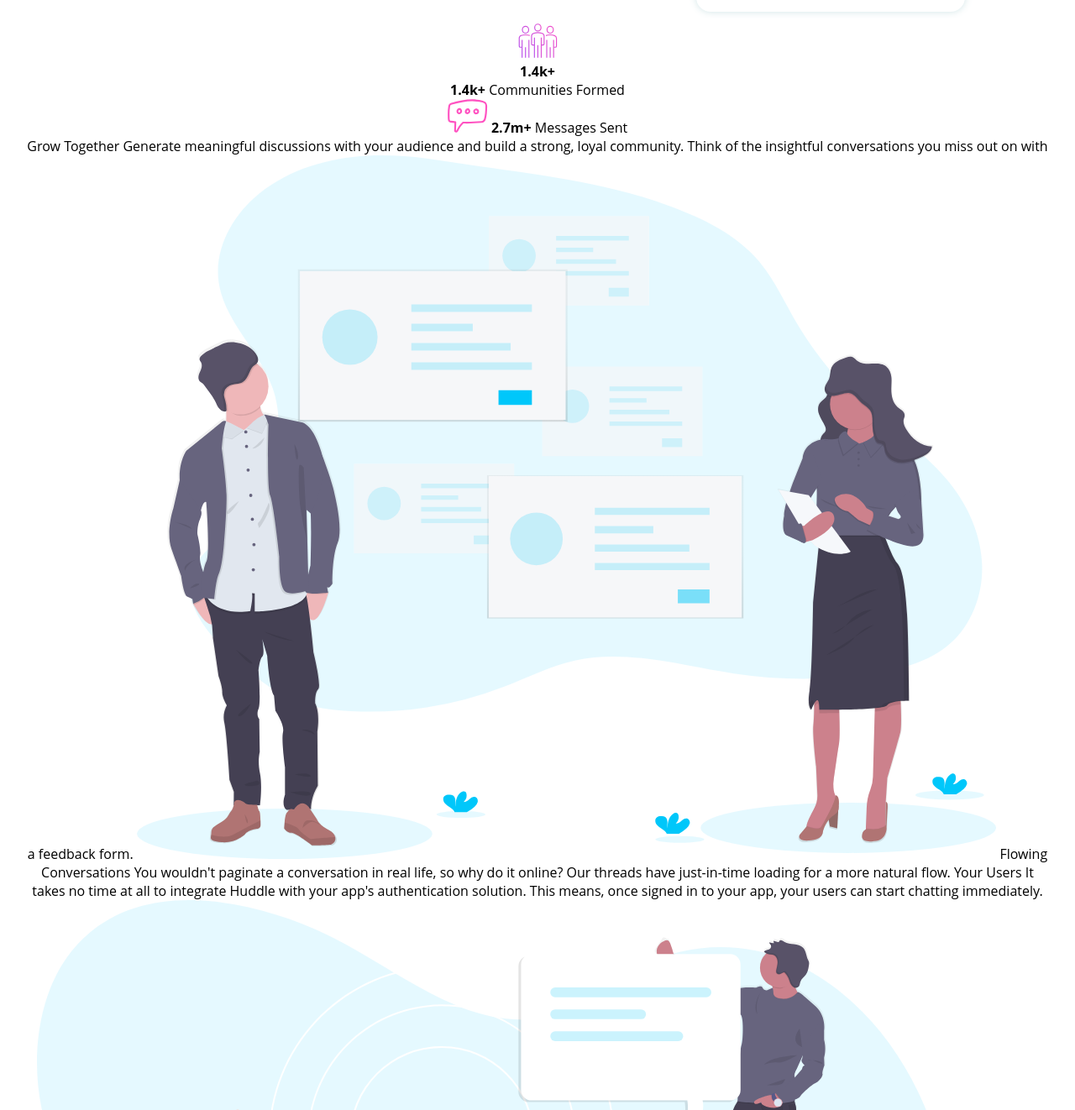
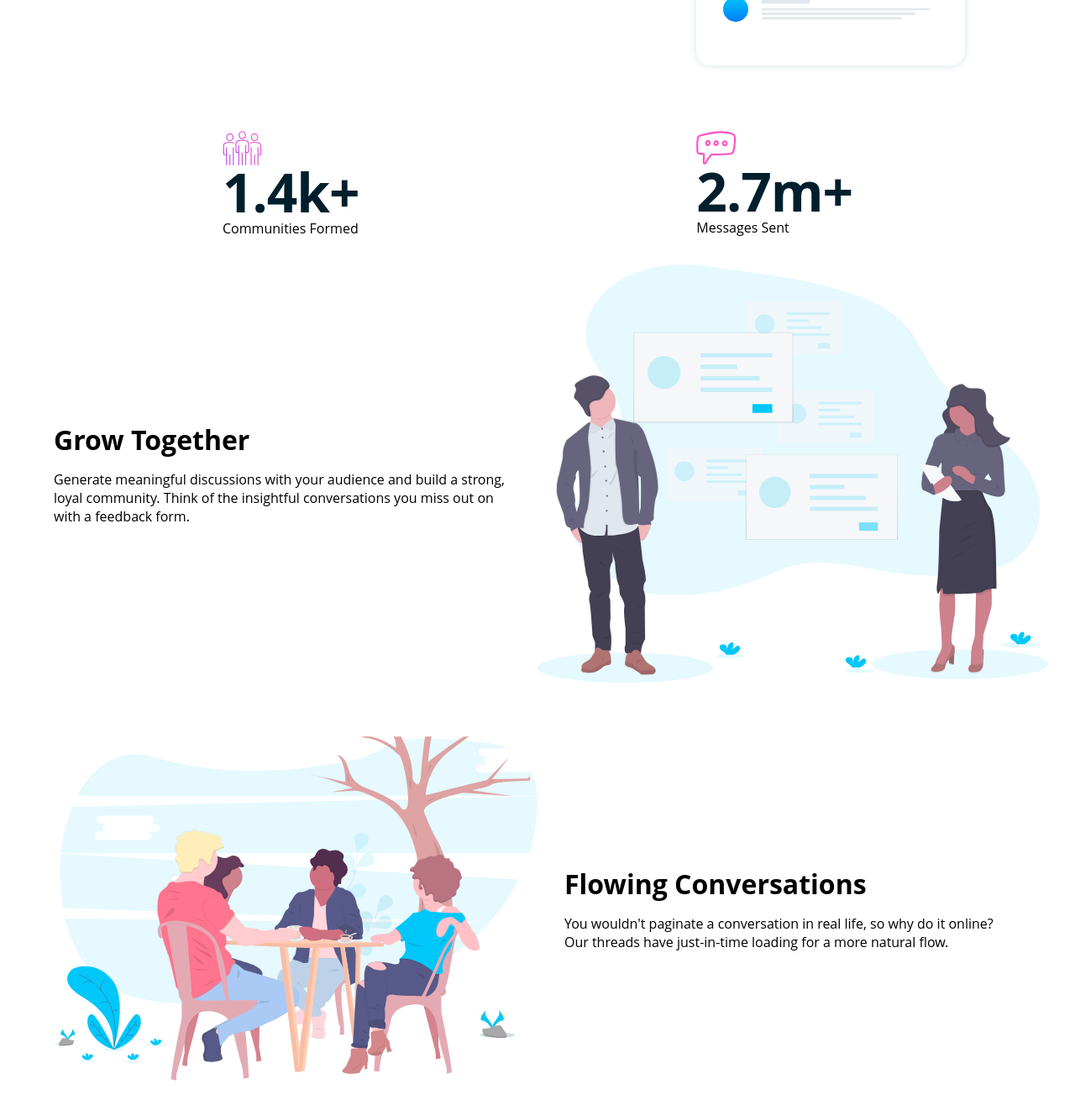
Before and after one commit to alxandercal/HTML07, a plain HTML site: page index.html in a window 1280 px wide. Shown: the part 920-2242 px from the top of the page at 84% size. Drawn offline with Linux system fonts and the light colour scheme.

Commit message:
[ADDED] se agregaron estilos de pagina

```diff
--- a/css/style.css
+++ b/css/style.css
@@ -8,16 +8,17 @@
 body{
     font-family: Open Sans;
     font-weight: 400;
-    display: flex;
-    flex-direction: column;
-    align-items: center;
+
 }
 
 header{
+    justify-content: space-between;
     font-family: Poppins;
     font-weight: 700;
     display: flex;
-
+    justify-content: space-between;
+    align-items: center;
+    padding: 40px 80px;
 }
 main{
     display: flex;
@@ -26,6 +27,7 @@ main{
     text-align: center;
     padding: 2em;
 }
+
 button{
     font-family: Poppins;
     font-weight: 700;
@@ -43,6 +45,104 @@ button.secondary{
     border: 1px solid;
 }
 
+.number{
+  font-size: 64px;       /* Tamaño grande para el número */
+  font-weight: 800;       /* Grosor extra negrita */
+  color: #001f2d;        /* Un tono azul oscuro casi negro */
+  line-height: 1;         /* Evita espacios extra arriba/abajo */
+  letter-spacing: -1px;  /* Junta un poco los números para ese look moderno */
+}
+
+.static-card{
+  display: flex;
+  justify-content: space-around;
+  padding: 2em;
+  margin-top: 2em;
+}
+.static-card > div{
+    display: flex;
+    flex-direction: column;
+    align-items: flex-start;
+    text-align: left;
+}
+.grow{
+  display: flex;
+  flex-direction: row;
+  align-items: center;
+  justify-content: space-between;
+
+}
+.grow div{
+    text-align: left;
+    width: 50%;
+    padding: 0 2em;
+}
+.grow > img{
+    width: 50%;
+}
+.grow >div >b{
+    display: block;
+    margin-bottom: 15px;
+    font-size: xx-large;
+}
+
+.flowing{
+  display: flex;
+  flex-direction: row;
+  flex-direction: row-reverse;
+  align-items: center;
+  margin-top: 2em;
+  justify-content: space-between;
+  padding: 2rem;
+}
+.flowing > div{
+  text-align: left;
+  width: 50%;
+  padding: 0 2em;
+}
+.flowing > div >b{
+  display: block;
+  margin-bottom: 15px;
+  font-size: xx-large;
+}
+.flowing > img{
+  width: 50%;
+}
+
+.your-users{
+  display: flex;
+  align-items: center;
+  justify-content: space-between;
+  margin: 10px;
+  padding: 2rem;
+}
+.your-users >img{
+  width: 50%;
+}
+.your-users > div{
+  text-align: left;
+  width: 50%;
+  padding: 0 2em;
+}
+.your-users > div >b{
+  display: block;
+  margin-bottom: 15px;
+  font-size: xx-large;
+}
+
+
+.question{
+    display: flex;
+    flex-direction: column;
+}
+.question > h1{
+    display: block;
+    font-size: xx-large;
+    margin-bottom: 20px;
+}
+.question > button{
+    align-self: center;
+}
 
 footer{
     color: white;
--- a/index.html
+++ b/index.html
@@ -10,50 +10,81 @@
   <link rel="stylesheet" href="./css/style.css">
 
 </head>
+
+
 <body>
+
     <header>
+      <div>
       <a href="http://"><img src="/images/logo.svg" alt=""></a>
+      </div>
+      <div>
+        <button type="button" class="secondary">Try it free</button>
+      </div>
+    </header>
 
-  </header>
-  <nav><button type="button" class="secondary">Try it free</button></nav>
   <main>
     <section >
-      <div>
-    <h2>Build The Community Your Fans Will Love</h2>
-    Huddle re-imagines the way we build communities. You have a voice, but so does
+      <div class ="top">
+       <h1>Build The Community Your Fans Will Love</h1>
+      <div>Huddle re-imagines the way we build communities. You have a voice, but so does
        your audience. Create connections with your users as you engage in genuine discussion.
+      </div>
+      <button type="button">Get Started For Free</button>
 
-    <button type="button">Get Started For Free</button>
+      </div>
+
+
       <img src="./images/screen-mockups.svg" alt="">
+
+
+      <div class="static-card">
         <div>
           <img src="./images/icon-communities.svg" alt="">
-      <div><b>1.4k+</b>
-      </div>
-      <b>1.4k+</b>
+          <div class="number"><b>1.4k+</b></div>
           Communities Formed
          </div>
         <div>
           <img src="./images/icon-messages.svg" alt="">
-      <b>2.7m+</b>
+          <div class="number"><b>2.7m+</b></div>
           Messages Sent
         </div>
-    Grow Together
+      </div>
+
+      <div class= "grow">
+        <div>
+          <b>Grow Together</b>
+          <P>
         Generate meaningful discussions with your audience and build a strong, loyal community.
         Think of the insightful conversations you miss out on with a feedback form.
+          </P>
+      </div>
         <img src="./images/illustration-grow-together.svg" alt="">
+      </div>
 
-    Flowing Conversations
+      <div class="flowing">
+        <div>
+        <b>Flowing Conversations</b>
         You wouldn't paginate a conversation in real life, so why do it online? Our threads have
         just-in-time loading for a more natural flow.
+        </div>
+        <img src="./images/illustration-flowing-conversation.svg" alt="">
+      </div>
 
-    Your Users
+      <div class="your-users">
+        <div>
+        <b>Your Users</b>
         It takes no time at all to integrate Huddle with your app's authentication solution. This means,
         once signed in to your app, your users can start chatting immediately.
+        </div>
         <img src="./images/illustration-your-users.svg" alt="">
+      </div>
+      <div class="question">
 
-    Ready To Build Your Community?
+        <h1>Ready To Build Your Community?</h1>
+
         <button type="button">Get Started For Free</button>
-
+      </div>
     </section>
 
 
@@ -61,8 +92,10 @@
 
   <footer >
 
+    <img  class="footer_fondo" src="./images/logo.svg" alt="">
+
     <div>
-      <img  class="footer_fondo" src="./images/logo.svg" alt="">
+
       Lorem ipsum dolor sit amet, consectetur adipiscing elit. Mauris nulla quam, hendrerit lacinia
       vestibulum a, ultrices quis sem.
   </div>
```
Lines whose indentation alone changed are shown as unchanged.
